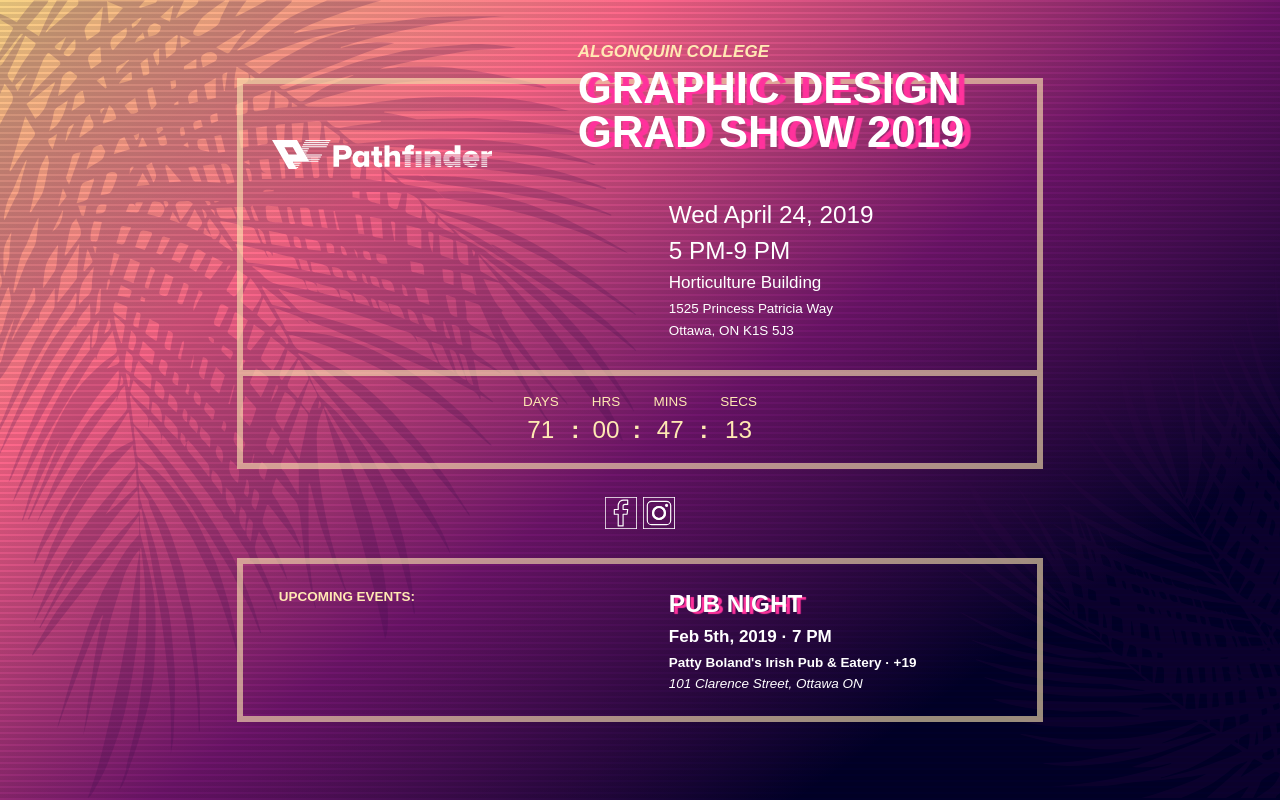
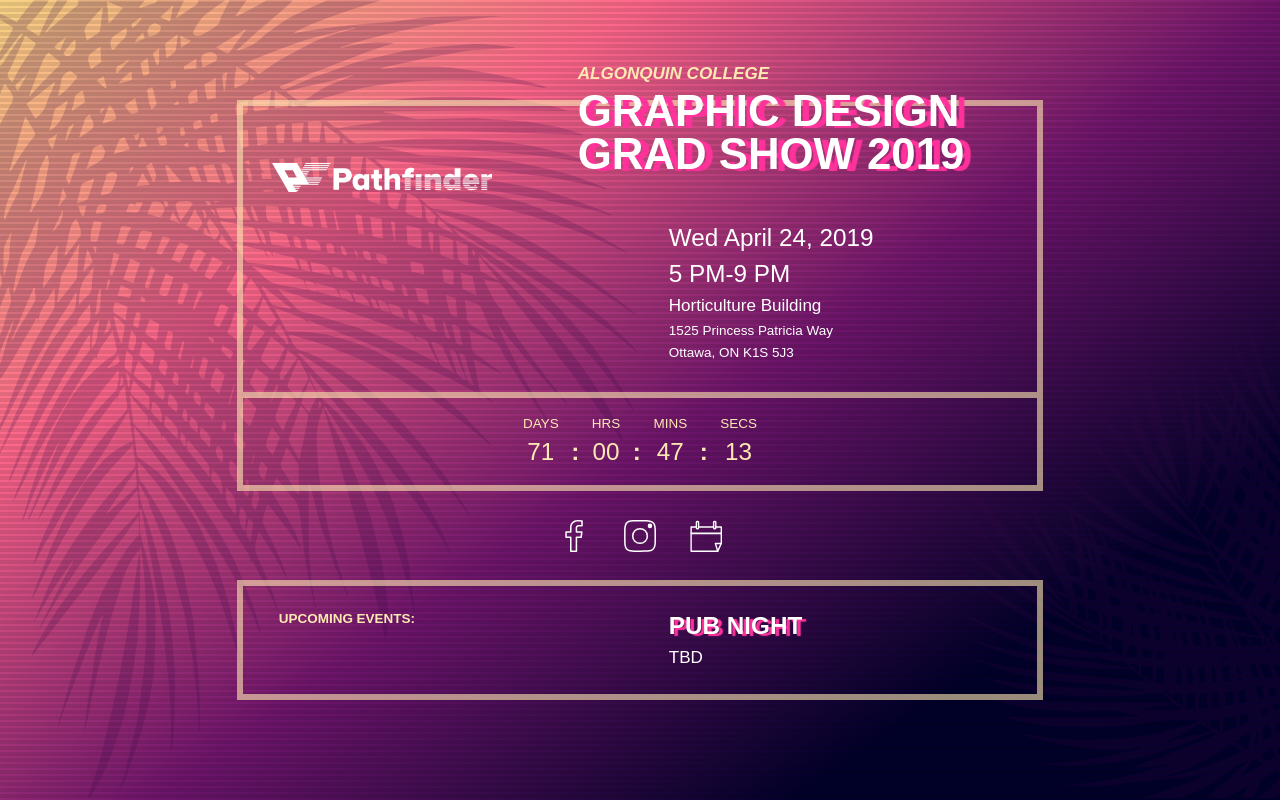
Before and after one commit to algonquindesign-grads/2019-coming-soon, a plain HTML site: page index.html in a window 1280 px wide. Drawn offline with Linux system fonts and the light colour scheme; a web font is replaced by a local one.

Commit message:
Update the upcoming events section
The upcoming events section was updated to TBD. A calendar event for the grad show was also added for users to download.

```diff
--- a/css/main.css
+++ b/css/main.css
@@ -87,12 +87,14 @@ h1,
 }
 
 #facebook,
-#instagram {
+#instagram,
+#calendar {
   fill: var(--white-colour);
 }
 
 .icon:hover #facebook,
-.icon:hover #instagram {
+.icon:hover #instagram,
+.icon:hover #calendar {
   fill: var(--accent-colour);
 }
 
--- a/index.html
+++ b/index.html
@@ -98,21 +98,31 @@
       <div class="unit [ xs-1 s-1 m-1 l-1 xl-1 ] unit-content-center text-center">
         <div class="gutter pad-b pad-t">
           <menu class="list-group-inline push-0">
-            <li>
+            <li class="gutter-1-2">
               <a class="icon i-32" href="https://www.facebook.com/algonquindesign/" aria-label="Follow us on Instagram">
-                <svg id="facebook" data-name="facebook" xmlns="http://www.w3.org/2000/svg" width="100" height="100" viewBox="0 0 100 100">
-                  <path d="M63.5,24.9h7.4a1.8,1.8,0,0,0,1.8-1.8V9.5a1.8,1.8,0,0,0-1.8-1.8H58.3a22,22,0,0,0-6.8,1.1,17.5,17.5,0,0,0-11,11.6,23.6,23.6,0,0,0-1,7.7v9.1H29.1A1.8,1.8,0,0,0,27.3,39V53.9a1.8,1.8,0,0,0,1.8,1.8H39.5V90.5a1.8,1.8,0,0,0,1.8,1.8H56.5a1.8,1.8,0,0,0,1.8-1.8V55.7H69a1.9,1.9,0,0,0,1.8-1.6l1.9-14.8a2,2,0,0,0-.4-1.5,2,2,0,0,0-1.4-.6H58.3V27.8C58.5,25.2,62,24.9,63.5,24.9Zm-8.8,29V88.6H43.1V53.9a1.8,1.8,0,0,0-1.8-1.8H30.9V40.9H41.3A1.9,1.9,0,0,0,43.1,39V27.9a19,19,0,0,1,.9-6.4,13.3,13.3,0,0,1,8.8-9.2,16.3,16.3,0,0,1,5.5-.9H69.1v9.9H63.5c-3.2,0-5.6.8-7.1,2.4a6.5,6.5,0,0,0-1.7,3.9V39a1.9,1.9,0,0,0,1.8,1.9H68.8L67.4,52.1H56.5A1.8,1.8,0,0,0,54.7,53.9Z"/>
-                  <path d="M.1-.1v100h100V-.1ZM97.5,97.8H2.4V2.3H97.5Z"/>
+                <svg id="facebook" xmlns="http://www.w3.org/2000/svg" width="64" height="64" viewBox="0 0 64 64">
+                <path d="M36.83,64H25.53A1.52,1.52,0,0,1,24,62.48V36.19H16.09a1.51,1.51,0,0,1-1.51-1.52V23.83a1.51,1.51,0,0,1,1.51-1.51H24V15.84C24,6.07,30,0,39.6,0a81.08,81.08,0,0,1,8.64.44,1.51,1.51,0,0,1,1.31,1.5v9.7A1.51,1.51,0,0,1,48,13.15H42.25c-3.36,0-3.91,1.11-3.91,3.76v5.41h9.32a1.54,1.54,0,0,1,1.14.51,1.51,1.51,0,0,1,.36,1.2L47.75,34.87a1.52,1.52,0,0,1-1.5,1.32H38.34V62.48A1.51,1.51,0,0,1,36.83,64Zm-9.78-3h8.26V34.67a1.52,1.52,0,0,1,1.52-1.51h8.09l1-7.81h-9.1a1.52,1.52,0,0,1-1.52-1.52V16.91c0-2.91.72-6.79,6.94-6.79h4.27V3.31C45,3.18,42.41,3,39.6,3,31.74,3,27.05,7.82,27.05,15.84v8a1.52,1.52,0,0,1-1.52,1.52H17.61v7.81h7.92a1.52,1.52,0,0,1,1.52,1.51Z"/>
                 </svg>
               </a>
             </li>
-            <li>
+            <li class="gutter-1-2">
               <a class="icon i-32" href="https://www.instagram.com/algonquindesign/" aria-label="Follow us on Instagram">
-                <svg id="instagram" data-name="Layer 1" xmlns="http://www.w3.org/2000/svg" width="100" height="100" viewBox="0 0 100 100">
-                  <path d="M73.3,11.7H26.7a15,15,0,0,0-15,15V73.3a15,15,0,0,0,15,15H73.3a15,15,0,0,0,15-15V26.7A15,15,0,0,0,73.3,11.7Zm0,73H26.7A11.4,11.4,0,0,1,15.3,73.3V26.7A11.4,11.4,0,0,1,26.7,15.3H73.3A11.4,11.4,0,0,1,84.7,26.7V73.3A11.4,11.4,0,0,1,73.3,84.7Z" />
-                  <path d="M50,28A22,22,0,1,0,72,50,22.1,22.1,0,0,0,50,28Zm0,37.3A15.3,15.3,0,1,1,65.3,50,15.3,15.3,0,0,1,50,65.3Z" fill="#fff"/><path d="M50,28A22,22,0,1,0,72,50,22.1,22.1,0,0,0,50,28Zm0,37.3A15.3,15.3,0,1,1,65.3,50,15.3,15.3,0,0,1,50,65.3Z"/>
-                  <path d="M78.5,26.3a4.9,4.9,0,1,1-4.9-5A4.9,4.9,0,0,1,78.5,26.3Z" />
-                  <path d="M0,0V100H100V0ZM97.4,97.8H2.4V2.3h95Z" />
+                <svg id="instagram" data-name="Layer 1" xmlns="http://www.w3.org/2000/svg" width="64" height="64" viewBox="0 0 64 64">
+                  <path d="M34.09,63.85c-2.84,0-5.67,0-8.45-.05l-4.05,0a40.4,40.4,0,0,1-9.81-.87,14.19,14.19,0,0,1-11-12A50.46,50.46,0,0,1,.31,45C.09,38.5.14,31.88.19,25.47l0-4a40.26,40.26,0,0,1,.87-9.81,14.18,14.18,0,0,1,12-11A51.09,51.09,0,0,1,18.69.16C21.71,0,24.58,0,27.11,0c1.32,0,2.52,0,3.55,0h0l4.4,0c2.78,0,5.19,0,7.58,0l1.52,0a37.12,37.12,0,0,1,8.18.83,14.2,14.2,0,0,1,11,12,47.53,47.53,0,0,1,.48,5.83c.23,6.52.18,13.13.12,19.52l0,4.08a40.8,40.8,0,0,1-.86,9.81,14.21,14.21,0,0,1-12,11,49.59,49.59,0,0,1-5.83.48C41.5,63.81,37.78,63.85,34.09,63.85ZM24.83,3.08c-1.88,0-3.89,0-5.89.12a49,49,0,0,0-5.35.45A11.12,11.12,0,0,0,4,12.37a38.21,38.21,0,0,0-.77,9l0,4.12c-.05,6.37-.11,13,.12,19.43A45.24,45.24,0,0,0,3.8,50.4,11.13,11.13,0,0,0,12.52,60a38.06,38.06,0,0,0,9.05.77l4.09,0c6.38.06,13,.11,19.42-.12a46.66,46.66,0,0,0,5.47-.44,11.13,11.13,0,0,0,9.55-8.72,37.86,37.86,0,0,0,.78-9l0-4.15c.05-6.36.1-12.93-.12-19.38a46.7,46.7,0,0,0-.45-5.47,11.14,11.14,0,0,0-8.72-9.56,33.49,33.49,0,0,0-7.5-.73l-1.55,0C40.24,3,37.86,3,35.1,3.06l-4.39,0c-1.05,0-2.27,0-3.61,0Z"/>
+                  <path d="M32.06,48.19h0a16.18,16.18,0,1,1,0-32.36h0A16.12,16.12,0,0,1,48.26,32v0A16.1,16.1,0,0,1,32.06,48.19Zm0-29.31a13.13,13.13,0,0,0,0,26.26h0a13.13,13.13,0,1,0,0-26.26Z"/>
+                  <path d="M56.49,12a4.56,4.56,0,0,1-9.11,0,4.56,4.56,0,1,1,9.11,0Z"/>
+                </svg>
+              </a>
+            </li>
+            <li class="gutter-1-2">
+              <a class="icon i-32 gutter-1-2" href="grad-show-calendar-event.ics" aria-label="Download our calendar" download>
+                <svg id="calendar" data-name="Layer 1" xmlns="http://www.w3.org/2000/svg" width="64" height="64" viewBox="0 0 64 64">
+                <path d="M62.62,28.28H2.25a1.56,1.56,0,0,1,0-3.1H62.62a1.56,1.56,0,0,1,0,3.1Z"/>
+                <path d="M15.65,18.88H14.29a3.08,3.08,0,0,1-2.9-3.24V4.51a3.09,3.09,0,0,1,2.9-3.25h1.36a3.09,3.09,0,0,1,2.9,3.25V15.64A3.08,3.08,0,0,1,15.65,18.88ZM14.29,4.36a.14.14,0,0,0-.13.15V15.64a.13.13,0,0,0,.13.14h1.36a.13.13,0,0,0,.13-.14V4.51a.14.14,0,0,0-.13-.15Z"/>
+                <path d="M50.1,18.88H48.74a3.08,3.08,0,0,1-2.9-3.24V4.51a3.09,3.09,0,0,1,2.9-3.25H50.1A3.09,3.09,0,0,1,53,4.51V15.64A3.08,3.08,0,0,1,50.1,18.88ZM48.74,4.36a.14.14,0,0,0-.13.15V15.64a.13.13,0,0,0,.13.14H50.1a.13.13,0,0,0,.13-.14V4.51a.14.14,0,0,0-.13-.15Z"/>
+                <path d="M47.23,15.61H17.16a1.48,1.48,0,0,1-1.38-1.55,1.47,1.47,0,0,1,1.38-1.55H47.23a1.47,1.47,0,0,1,1.38,1.55A1.48,1.48,0,0,1,47.23,15.61Z"/>
+                <path d="M55.52,64H2.25A1.47,1.47,0,0,1,.86,62.45V14.06a1.47,1.47,0,0,1,1.39-1.55H12.78a1.47,1.47,0,0,1,1.38,1.55,1.48,1.48,0,0,1-1.38,1.55H3.63V60.9H53.57L49.43,47.43a1.68,1.68,0,0,1,.18-1.4,1.34,1.34,0,0,1,1.12-.65h10.5V15.61H51.61a1.48,1.48,0,0,1-1.38-1.55,1.47,1.47,0,0,1,1.38-1.55h11A1.47,1.47,0,0,1,64,14.06V46.93a1.48,1.48,0,0,1-1.38,1.55H52.68l4.14,13.46a1.7,1.7,0,0,1-.18,1.41A1.34,1.34,0,0,1,55.52,64Z"/>
+                <path d="M55.51,64a1.25,1.25,0,0,1-.63-.17,1.65,1.65,0,0,1-.59-2.09l7.1-15.52a1.31,1.31,0,0,1,1.86-.67,1.63,1.63,0,0,1,.6,2.08l-7.1,15.53A1.39,1.39,0,0,1,55.51,64Z"/>
                 </svg>
               </a>
             </li>
@@ -134,12 +144,13 @@
                   <li class="push-0">
                     <p class="push-0 bold">
                       <span class="block giga secondary-font">Pub Night</span>
-                      <time datetime="2019-02-05 19:00" class="milli">Feb 5th, 2019 · 7 PM </time>
+                      <p class="push-0 milli">TBD</p>
+                      <!-- <time datetime="2019-02-05 19:00" class="milli">Feb 5th, 2019 · 7 PM </time>
                       <span class=" block push-0 nano">Patty Boland's Irish Pub &amp; Eatery · +19</span>
                     </p>
                     <address class="push-0 nano">
                       <p class="push-0">101 Clarence Street, Ottawa ON</p>
-                    </address>
+                    </address> -->
                   </li>
                 </ul>
               </div>
```
Also changed, not shown: 1 other file.
